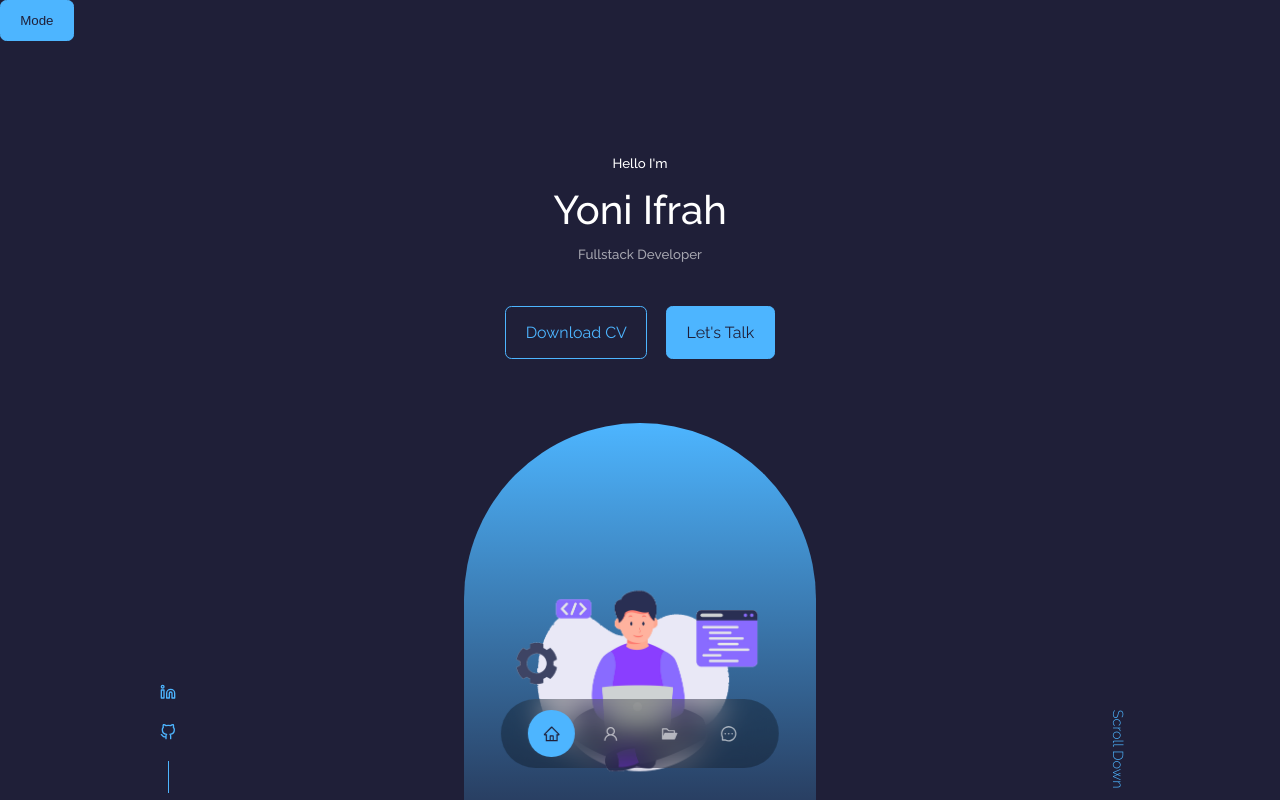
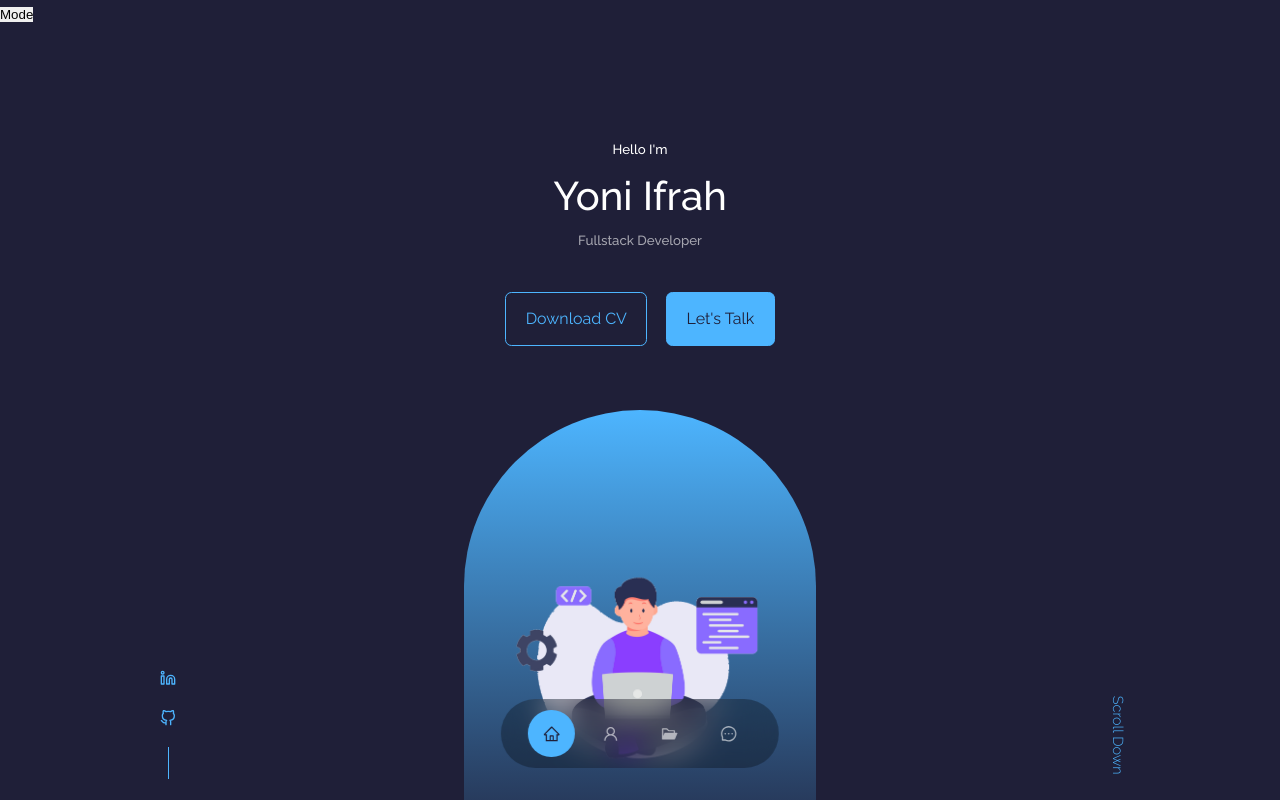
Before and after one commit to YoniIfrah/My-CV, a React (Create React App) app: page / in a window 1280 px wide. Shown: the top 800 px of the page. Built offline with nearby package versions, Linux system fonts and the light colour scheme.

Commit message:
added dark mode toggle (didnt selected color yet)

```diff
--- a/src/components/about/about.css
+++ b/src/components/about/about.css
@@ -18,7 +18,7 @@
     border-radius: 2rem;
     overflow: hidden;
     transform:  rotate(10deg);
-    transition: var(--transition);
+    transition: var(--transition2);
     background: var(--color-light);
 
     /* TODO: need to be dynamic - fixed */
--- a/src/components/toggle/Toggle.jsx
+++ b/src/components/toggle/Toggle.jsx
@@ -6,9 +6,6 @@ const ToggleButton = () => {
     const [toggle, setToggle] = useState(false);
     let rootStyle = document.getElementById('root').style;
 
-    const triggerToggle = () => {
-        setToggle( !toggle )
-        //here will be the chage of root elements in css
     if(toggle){
         //setting to light mode
         rootStyle.setProperty('--color-bg', 'white');
@@ -28,11 +25,13 @@ const ToggleButton = () => {
         rootStyle.setProperty('--color-light', 'rgba(255,255,255,0.6)');
     }
 
+    const triggerToggle = () => {
+        setToggle(!toggle)
         console.log(toggle)
     }
 
     return(
-        <button className='btn btn-primary' onClick={triggerToggle}>Mode</button>
+        <button onClick={triggerToggle}>Mode</button>
     )
 }
 
--- a/src/index.css
+++ b/src/index.css
@@ -10,7 +10,7 @@
     text-decoration: none;
 }
 
-:root{
+#root{
     --color-bg:#1f1f38;
     --color-bg-variant: #2c2c6c;
     --color-primary: #4db5ff;
@@ -23,6 +23,11 @@
     --container-width-sm: 90%;
 
     --transition: all 400ms ease;
+    --transition2: all 1000ms ease;
+
+    background: var(--color-bg);
+    transition: var(--transition2);
+
 }
 
 
@@ -48,6 +53,7 @@ body{
 
 h1,h2, h3, h4, h5{
     font-weight: 500;
+    color: var(--color-white);
 }
 
 h1{
--- a/src/index.js
+++ b/src/index.js
@@ -4,5 +4,5 @@ import './index.css';
 import App from './App';
 import { createRoot } from 'react-dom/client';
 
-const root = createRoot(document.querySelector("#root"));
+const root = createRoot(document.getElementById("root"));
 root.render(<App/>)
```
Lines whose indentation alone changed are shown as unchanged.
